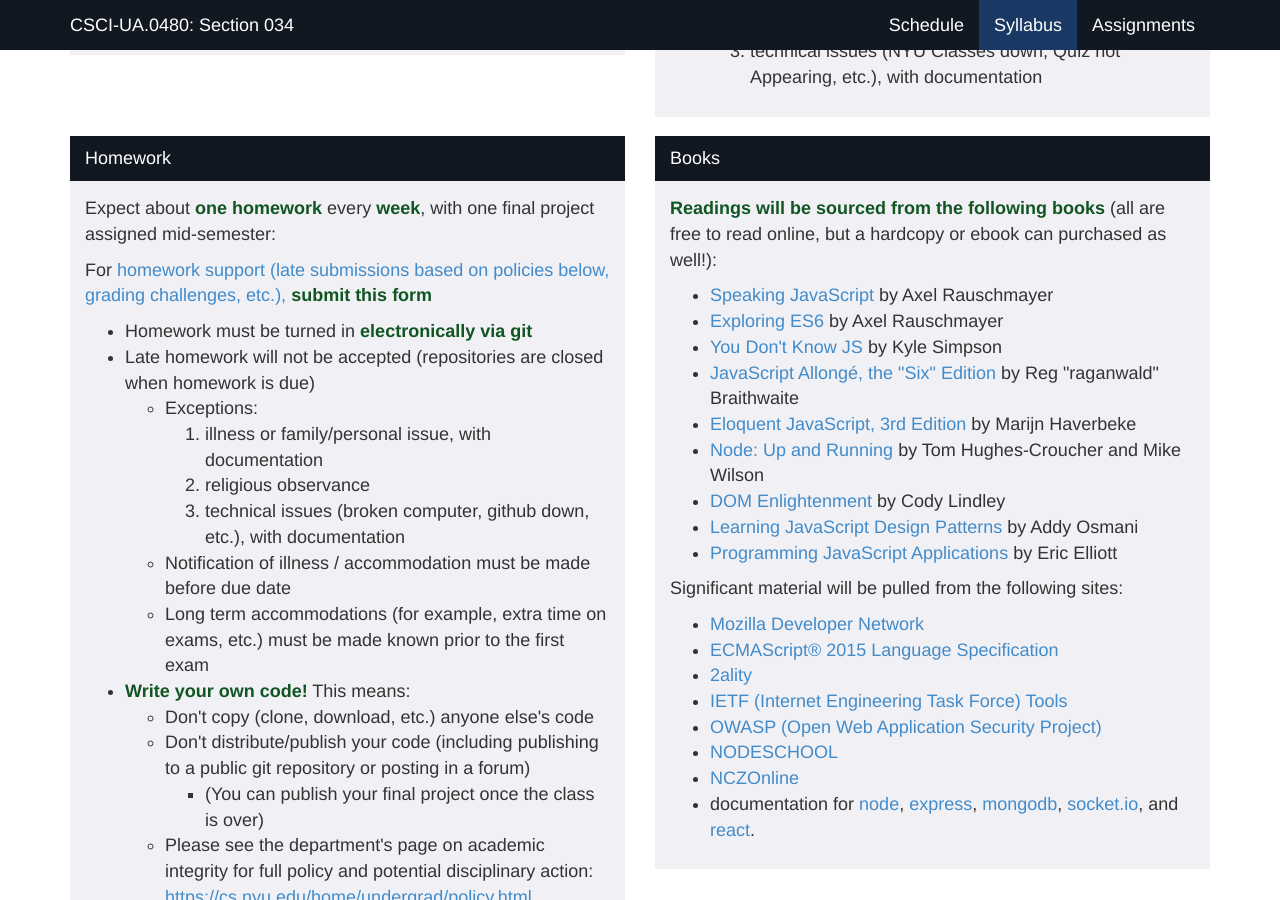
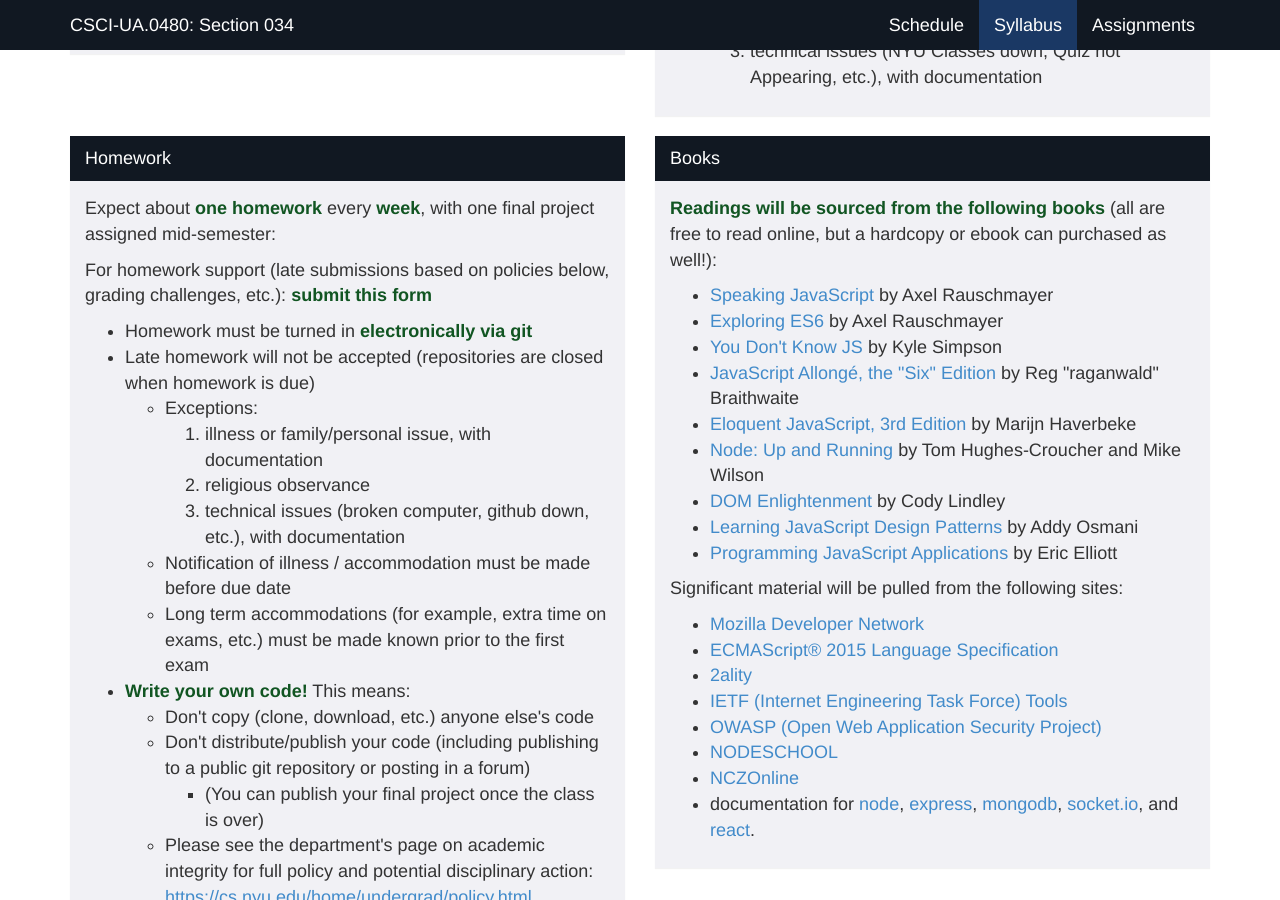
Before and after one commit to foureyes/csci-ua.0480-spring2021-034, a Jekyll site: the page built from syllabus.markdown, in a window 1280 px wide and 900 px high, scrolled down 1012 px. Built offline with Jekyll 4.4.1, drawn with Linux system fonts in a browser that asks for light colours; a script that is not in the unit is left out.

```diff
--- a/syllabus.markdown
+++ b/syllabus.markdown
@@ -49,6 +49,10 @@ __\*__ Basic knowledge of __HTML__ and __CSS__ and familiarity with using __comm
   </div><!-- end col -->
 
 </div><!-- end row -->
+
+{% comment %}
+\**
+{% endcomment %}
 
 <div class="row">
 
@@ -102,7 +106,7 @@ Expect about __one quiz__ every __week__, which can be in one of the following f
 <div class="panel-body" markdown="block">
 Expect about __one homework__ every __week__, with one final project assigned mid-semester:
 
-For [homework support (late submissions based on policies below, grading challenges, etc.), __submit this form__]({page.vars.homework_support_url})
+For homework support (late submissions based on policies below, grading challenges, etc.): [__submit this form__]({{ page.vars.homework_support_url }})
 
 * Homework must be turned in __electronically via git__
 * Late homework will not be accepted (repositories are closed when homework is due)
```
